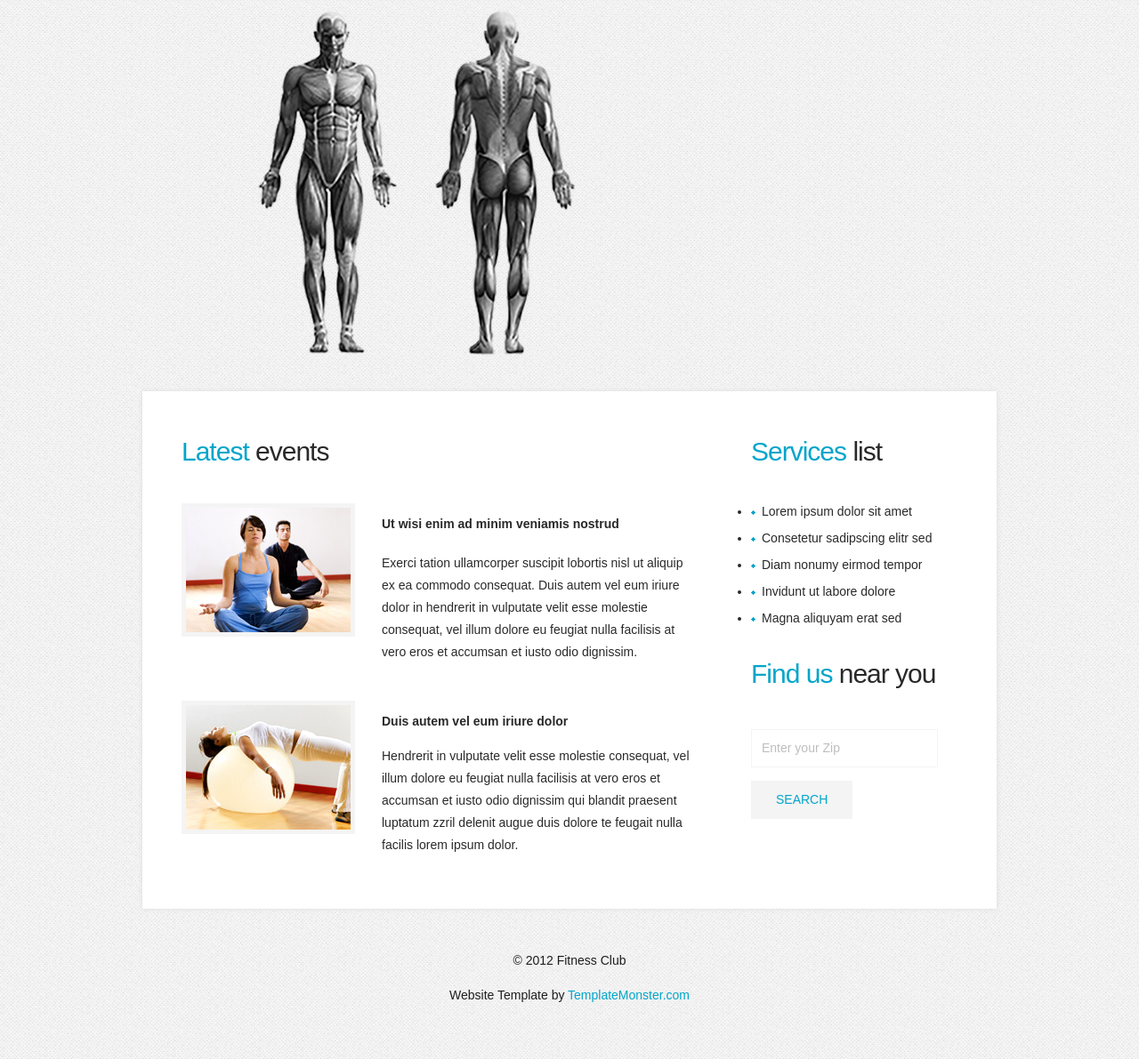
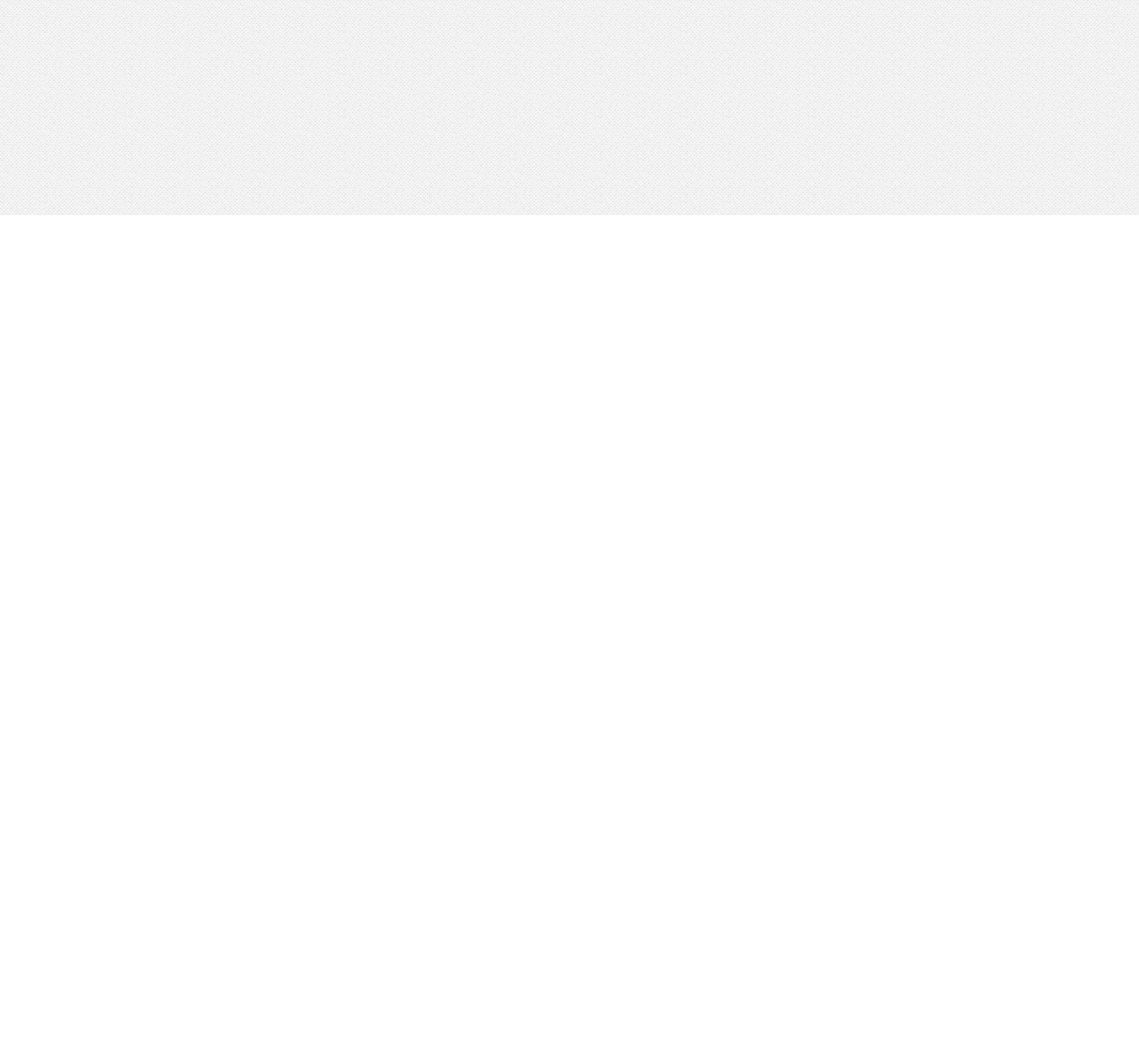
Before and after one commit to reamider/PROJEKT-ZESPOLOWY, a website: page APP2/index.html in a window 1280 px wide. Shown: the part 558-1749 px from the top of the page at 89% size. After the commit the page ends 800 px from the top, so only its background shows below. Drawn offline with Linux system fonts and the light colour scheme.

Commit message:
ZMIANY W INDEX.HTML

```diff
--- a/APP2/index.html
+++ b/APP2/index.html
@@ -55,22 +55,6 @@ $(window).load(function(){
     <div class="container_12">
       <div class="grid_12">
 <center>
-<!--klatka piersiowa-->
-    <img id="sylwetka" src="42.png" border="0"  usemap="#mapa_sylwetki" alt="" />
-    <map name="mapa_sylwetki" id="id_mapa_sylwetki">
-
-    <area  alt="" title="" href="http://www.onet.pl" shape="poly" coords="252,280,240,286,229,289,222,289,215,291,205,291,199,291,189,289,184,291,169,289,165,288,157,285,152,285,147,283,151,265,151,248,147,234,145,223,143,215,142,199,144,190,146,177,149,167,150,152,153,141,155,131,155,129,165,130,182,136,203,139,220,139,233,138,241,131,251,128,251,150,255,173,257,189,259,205,255,226,252,237,250,251,250,266" style="outline:none;" target="_self"     />
-<!--prawe ramie-->
-  <area  alt="" title="" href="http://www.wp.pl" shape="poly" coords="256,125,264,125,273,129,284,138,289,145,293,154,293,164,294,174,293,184,293,192,296,202,299,214,301,226,308,236,302,241,297,242,291,244,287,246,285,247,282,248,280,241,278,233,274,224,272,220,270,215,266,209,264,204,262,198,261,192,260,184,257,175,257,160,256,151,256,145,254,140,255,133,254,131,255,127" style="outline:none;" target="_self"     />
-<!--lewe ramie-->
-  <area  alt="" title="" href="http://www.google.pl" shape="poly" coords="143,123,146,134,146,144,144,155,142,164,141,173,138,185,136,192,135,198,132,205,129,213,125,221,122,227,120,235,119,240,118,243,116,241,113,240,110,238,106,237,101,236,98,236,94,236,91,234,92,229,96,223,99,215,101,209,101,205,103,196,106,189,107,182,106,178,103,172,105,166,105,157,106,152,109,143,115,136,120,129,130,125,136,123" style="outline:none;" target="_self"     />
- <!--nogi(uda)lewa-->
-  <area  alt="" title="" href="file:///C:/Users/user1.user/Documents/GitHub/PROJEKT-ZESPOLOWY/APP/nogi.html" shape="poly" coords="135.0000015258789,371,143.0000015258789,369,153.0000015258789,371,163.0000015258789,373,175.0000015258789,378,186.0000015258789,383,194.0000015258789,387,195.0000015258789,397,194.0000015258789,410,191.0000015258789,420,190.0000015258789,430,186.0000015258789,444,183.0000015258789,452,180.0000015258789,465,177.0000015258789,474,175.0000015258789,486,174.0000015258789,496,174.0000015258789,504,171.0000015258789,512,168.0000015258789,520,168.0000015258789,531,169.0000015258789,539,164.0000015258789,542,156.0000015258789,543,150.0000015258789,543,143.0000015258789,542,137.0000015258789,542,133.0000015258789,540,135.0000015258789,529,135.0000015258789,516,136.0000015258789,500,138.0000015258789,488,139.0000015258789,478,137.0000015258789,459,134.0000015258789,452,134.0000015258789,439,134.0000015258789,421,132.0000015258789,406,134.0000015258789,395,134.0000015258789,386" style="outline:none;" target="_self"     />
-<!--nogi(uda)prawa-->
-  <area  alt="" title="" href="file:///C:/Users/user1.user/Documents/GitHub/PROJEKT-ZESPOLOWY/APP/nogi.html" shape="poly" coords="204,384,213,382,218,377,228,373,241,371,251,369,261,369,265,377,266,395,265,407,265,422,265,436,264,449,261,463,260,477,262,493,263,502,264,516,265,527,267,536,260,539,253,538,246,538,241,538,236,537,232,535,230,526,230,517,229,506,225,496,221,472,215,444,211,436,206,418,203,403" style="outline:none;" target="_self"     />
-  </map>
-
-</center>
 
 	<!--nogi przod-->
 	<img class="map1" id="sylwetka1" src="sylwetka1.png" border="0" orgWidth="387" orgHeight="750" usemap="#mapa_sylwetki1"  />
@@ -95,61 +79,10 @@ $(window).load(function(){
 	<area  alt="BARKI" title="BARKI" href="http://www.image-maps.com/" shape="poly" coords="444,91,447,88,454,94,458,93,457,88,456,84,454,77,451,73,448,71,444,70,441,72,441,77,442,85,439,88" style="outline:none;" target="_self"     />
 	</map>
 
+</center>
 
 
 
-
-</center>
-
-
-      </div>
-      <div class="grid_12 top-1">
-        <div class="box-shadow">
-          <div class="wrap block-2">
-            <div class="col-1">
-              <h2 class="p3"><span class="color-1">Latest</span> events</h2>
-              <div class="wrap box-1"> <img src="images/page1-img1.jpg" alt="" class="img-border img-indent">
-                <div class="extra-wrap">
-                  <p class="p2"><strong>Ut wisi enim ad minim veniamis nostrud</strong> </p>
-                  <p>Exerci tation ullamcorper suscipit lobortis nisl ut aliquip ex ea commodo consequat. Duis autem vel eum iriure dolor in hendrerit in vulputate velit esse molestie consequat, vel illum dolore eu feugiat nulla facilisis at vero eros et accumsan et iusto odio dignissim.</p>
-                </div>
-              </div>
-              <div class="wrap box-1 top-2"> <img src="images/page1-img2.jpg" alt="" class="img-border img-indent">
-                <div class="extra-wrap">
-                  <p><strong>Duis autem vel eum iriure dolor</strong></p>
-                  <p>Hendrerit in vulputate velit esse molestie consequat, vel illum dolore eu feugiat nulla facilisis at vero eros et accumsan et iusto odio dignissim qui blandit praesent luptatum zzril delenit augue duis dolore te feugait nulla facilis lorem ipsum dolor.</p>
-                </div>
-              </div>
-            </div>
-            <div class="col-2">
-              <h2 class="p3"><span class="color-1">Services</span> list</h2>
-              <ul class="list-1">
-                <li><a href="#">Lorem ipsum dolor sit amet</a></li>
-                <li><a href="#">Consetetur sadipscing elitr sed</a></li>
-                <li><a href="#">Diam nonumy eirmod tempor</a></li>
-                <li><a href="#">Invidunt ut labore dolore</a></li>
-                <li><a href="#">Magna aliquyam erat sed</a></li>
-              </ul>
-              <div class="form-search">
-                <h2><span class="color-1">Find us</span> near you</h2>
-                <form id="form-search" method="post" action="#">
-                  <input type="text" value="Enter your Zip" onBlur="if(this.value=='') this.value='Enter your Zip'" onFocus="if(this.value =='Enter your Zip' ) this.value=''"  />
-                  <a href="#" class="search_button">Search</a>
-                </form>
-              </div>
-            </div>
-          </div>
-        </div>
-      </div>
-      <div class="clear"></div>
-    </div>
-  </section>
-  <!--==============================footer=================================-->
-  <footer>
-    <p>© 2012 Fitness Club</p>
-    <p>Website Template by <a target="_blank" href="http://www.templatemonster.com/" class="link">TemplateMonster.com</a></p>
-  </footer>
-</div>
 <script>Cufon.now();</script>
 
 <script>$.fn.maphilight.defaults = {
```
